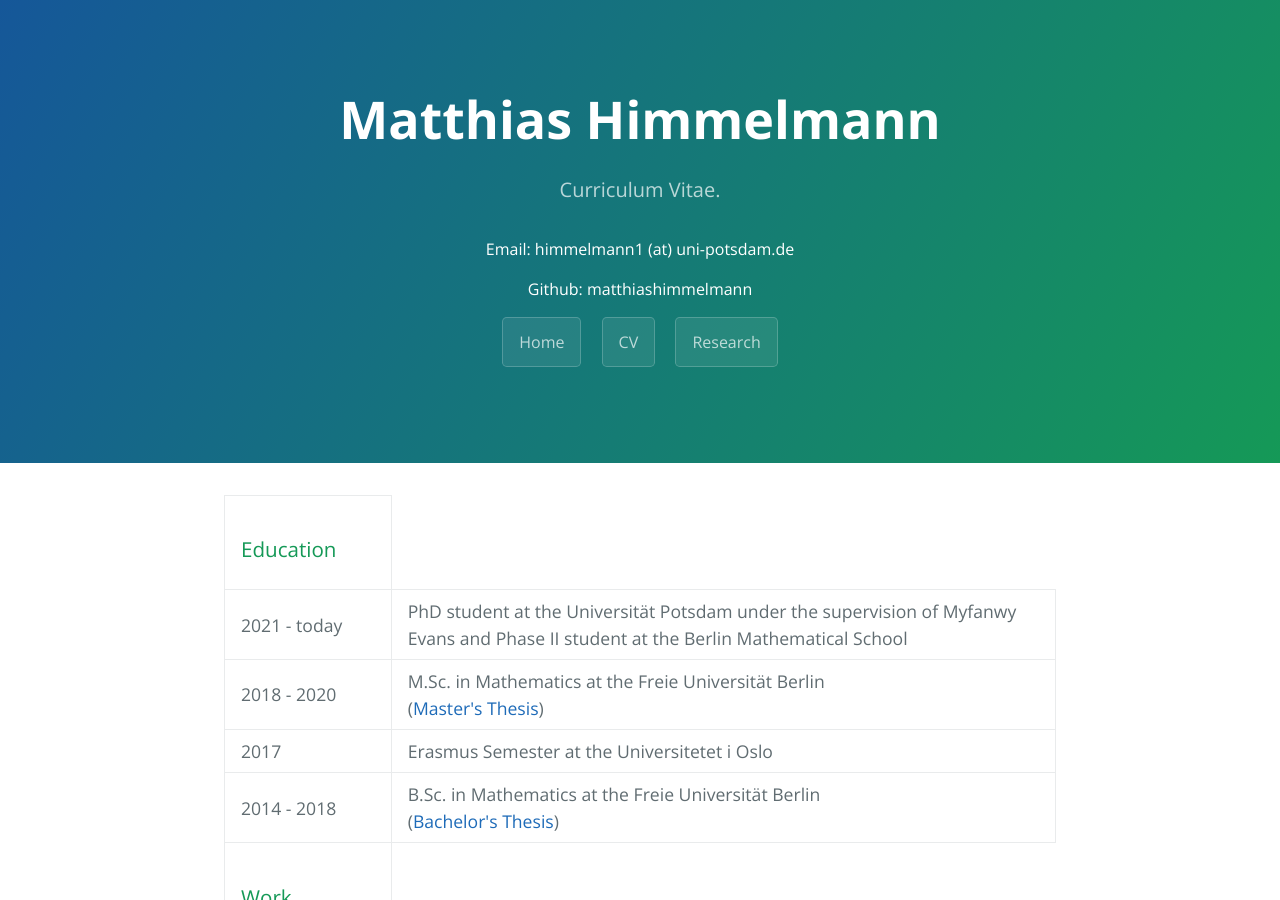
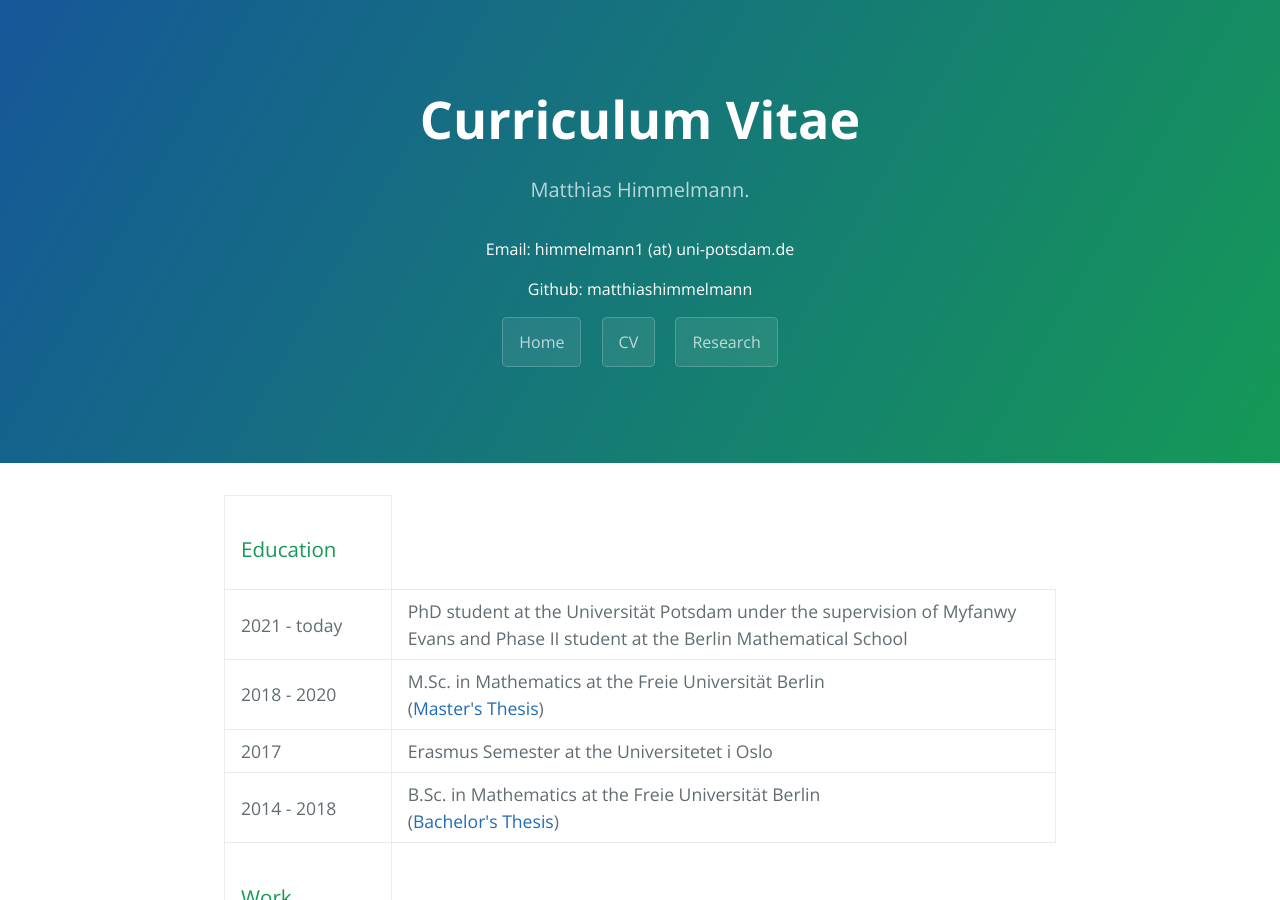
Before and after one commit to matthiashimmelmann/matthiashimmelmann.github.io, a Jekyll site: the page built from cv.md, in a window 1280 px wide and 900 px high. Built offline with Jekyll 4.4.1, drawn with Linux system fonts in a browser that asks for light colours.

Commit message:
changed header

```diff
--- a/cv.md
+++ b/cv.md
@@ -1,9 +1,9 @@
 ---
 layout: default
-title: "Matthias Himmelmann"
+title: "Curriculum Vitae"
 permalink: /cv/
 tags: cv
-description: Curriculum Vitae.
+description: Matthias Himmelmann.
 ---
 <table style="width:100%">
 
```
Also changed, not shown: research.md (+2 -2 lines).
